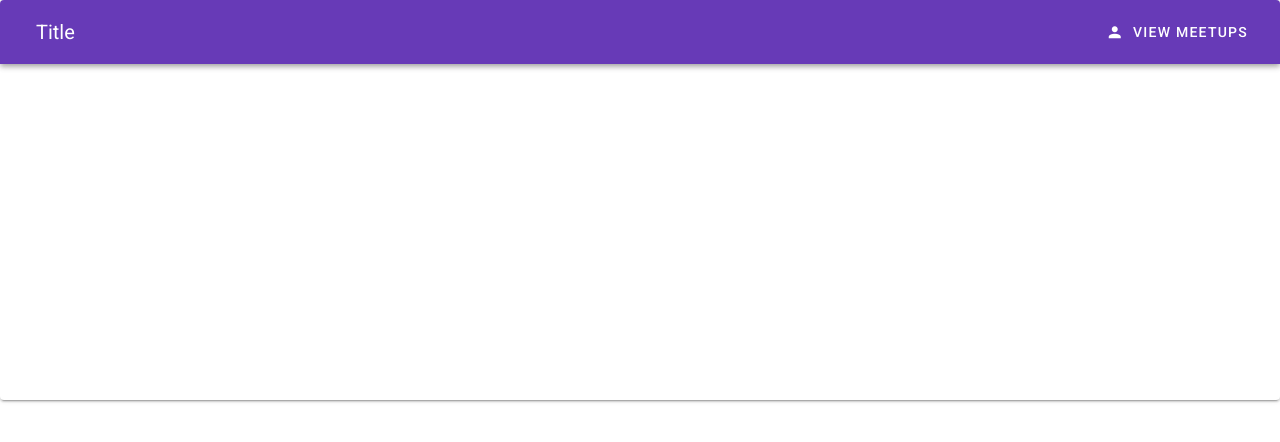
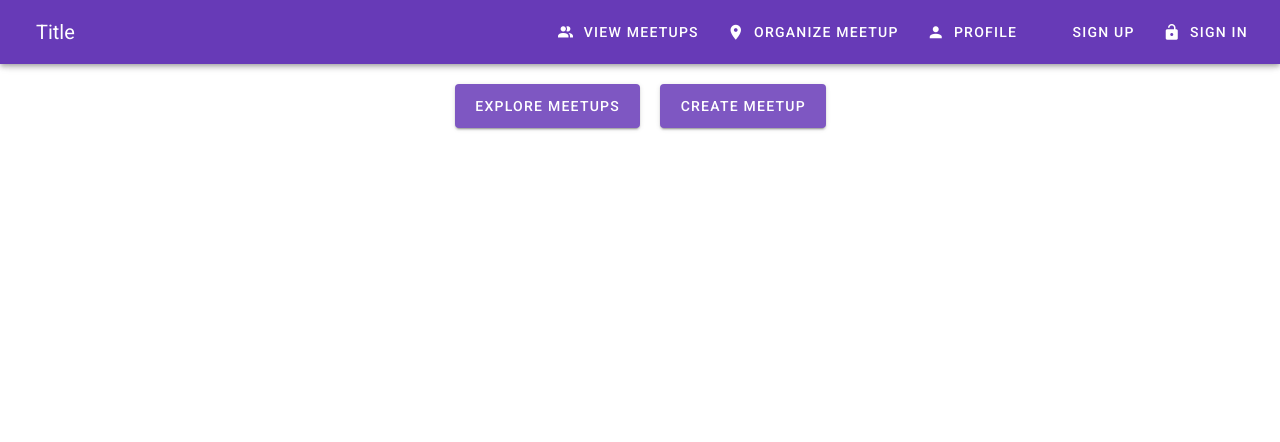
Before and after one commit to DenisPas/meetup-vue, a Vue app: page / in a window 1280 px wide. Shown: the top 442 px of the page. Built offline with nearby package versions, Linux system fonts and the light colour scheme.

Commit message:
add route

```diff
--- a/package.json
+++ b/package.json
@@ -10,11 +10,13 @@
   "dependencies": {
     "core-js": "^3.6.5",
     "vue": "^2.6.11",
+    "vue-router": "^3.5.1",
     "vuetify": "^2.4.0"
   },
   "devDependencies": {
     "@vue/cli-plugin-babel": "~4.5.0",
     "@vue/cli-plugin-eslint": "~4.5.0",
+    "@vue/cli-plugin-router": "^4.5.12",
     "@vue/cli-service": "~4.5.0",
     "babel-eslint": "^10.1.0",
     "eslint": "^6.7.2",
--- a/src/App.vue
+++ b/src/App.vue
@@ -1,56 +1,56 @@
 <template>
   <div id="app">
     <v-app id="inspire">
-      <v-card
-          height="400"
+      <div
       >
-        <v-app-bar
+        <v-toolbar
             color="deep-purple"
             dark
         >
           <v-app-bar-nav-icon class="hidden-sm-and-up" @click="drawer = true"></v-app-bar-nav-icon>
 
-          <v-toolbar-title>Title</v-toolbar-title>
+          <v-toolbar-title>
+          <router-link to="/" tag="span" style="cursor: pointer">
+            Title
+          </router-link>
+          </v-toolbar-title>
           <v-spacer>
           </v-spacer>
           <v-toolbar-items  class="hidden-xs-only">
-            <v-btn text>
-              <v-icon left>mdi-account</v-icon>
-              View Meetups
+            <v-btn text v-for="item in menuItems" :key="item.title"
+                   router :to="item.link">
+              <v-icon left>{{item.icon}}</v-icon>
+              {{item.title}}
             </v-btn>
           </v-toolbar-items>
-        </v-app-bar>
+        </v-toolbar>
 
         <v-navigation-drawer
             v-model="drawer"
             absolute
-            temporary
-        >
+            height="400"
+            temporary>
           <v-list
               nav
-              dense
-          >
+              dense>
             <v-list-item-group
                 v-model="group"
-                active-class="deep-purple--text text--accent-4"
-            >
-              <v-list-item>
+                active-class="deep-purple--text text--accent-4">
+              <v-list-item v-for="item in menuItems" :key="item.title" router :to="item.link">
                 <v-list-item-icon>
-                  <v-icon>mdi-home</v-icon>
+                  <v-icon>{{item.icon}}</v-icon>
                 </v-list-item-icon>
-                <v-list-item-title>Home</v-list-item-title>
-              </v-list-item>
-
-              <v-list-item>
-                <v-list-item-icon>
-                  <v-icon>mdi-account</v-icon>
-                </v-list-item-icon>
-                <v-list-item-title>Account</v-list-item-title>
+                <v-list-item-title>{{item.title}}</v-list-item-title>
               </v-list-item>
             </v-list-item-group>
           </v-list>
         </v-navigation-drawer>
-      </v-card>
+      </div>
+      <main>
+        <router-view>
+
+        </router-view>
+      </main>
     </v-app>
   </div>
 </template>
@@ -60,6 +60,13 @@ export default {
   data: () => ({
     drawer: false,
     group: null,
+    menuItems:[
+      {icon:'mdi-account-multiple', title:'View Meetups', link:'/meetups'},
+      {icon:'mdi-map-marker', title:'Organize Meetup', link:'/meetup/new'},
+      {icon:'mdi-account', title:'Profile', link:'/profile'},
+      {icon:'mdi-face', title:'Sign up', link:'/signin'},
+      {icon:'mdi-lock-open', title:'Sign in', link:'/signup'}
+    ]
   }),
 }
 </script>
--- /dev/null
+++ b/src/components/Home.vue
@@ -0,0 +1,22 @@
+<template>
+<v-container class="mt-2">
+  <v-row justify="center">
+    <v-col cols="12" sm="2" class="text-xs-center text-sm-right">
+      <v-btn class="primary"  large router to="/meetups">Explore Meetups</v-btn>
+    </v-col>
+    <v-col cols="12" sm="2" class="text-xs-center text-sm-right">
+      <v-btn class="primary" large router to="/meetup/new">Create Meetup</v-btn>
+    </v-col>
+  </v-row>
+</v-container>
+</template>
+
+<script>
+export default {
+  name: "Home"
+}
+</script>
+
+<style scoped>
+
+</style>
--- /dev/null
+++ b/src/components/Meetup/CreateMeetup.vue
@@ -0,0 +1,17 @@
+<template>
+  <div>
+    <p>
+      Create meetup
+    </p>
+  </div>
+</template>
+
+<script>
+export default {
+  name: "CreateMeetup"
+}
+</script>
+
+<style scoped>
+
+</style>
--- /dev/null
+++ b/src/components/Meetup/Meetups.vue
@@ -0,0 +1,17 @@
+<template>
+  <div>
+    <p>
+      Meetups page
+    </p>
+  </div>
+</template>
+
+<script>
+export default {
+  name: "Meetups"
+}
+</script>
+
+<style scoped>
+
+</style>
--- /dev/null
+++ b/src/components/User/Profile.vue
@@ -0,0 +1,17 @@
+<template>
+  <div>
+    <p>
+      The user page
+    </p>
+  </div>
+</template>
+
+<script>
+export default {
+  name: "Profile"
+}
+</script>
+
+<style scoped>
+
+</style>
--- /dev/null
+++ b/src/components/User/Signin.vue
@@ -0,0 +1,17 @@
+<template>
+  <div>
+    <p>
+      The SignIn page
+    </p>
+  </div>
+</template>
+
+<script>
+export default {
+  name: "Signin"
+}
+</script>
+
+<style scoped>
+
+</style>
--- /dev/null
+++ b/src/components/User/Signup.vue
@@ -0,0 +1,17 @@
+<template>
+  <div>
+    <p>
+      The SignUp page
+    </p>
+  </div>
+</template>
+
+<script>
+export default {
+  name: "Signin"
+}
+</script>
+
+<style scoped>
+
+</style>
--- a/src/main.js
+++ b/src/main.js
@@ -1,10 +1,12 @@
 import Vue from 'vue'
 import App from './App.vue'
 import vuetify from './plugins/vuetify';
+import router from './router'
 
 Vue.config.productionTip = false
 
 new Vue({
   vuetify,
+  router,
   render: h => h(App)
 }).$mount('#app')
--- a/src/plugins/vuetify.js
+++ b/src/plugins/vuetify.js
@@ -1,7 +1,15 @@
 import Vue from 'vue';
 import Vuetify from 'vuetify/lib/framework';
+import colors from 'vuetify/lib/util/colors'
 
 Vue.use(Vuetify);
 
 export default new Vuetify({
-});
+    theme: {
+        themes: {
+            light: {
+                primary: colors.deepPurple.lighten1,
+            },
+        },
+    },
+})
--- /dev/null
+++ b/src/router/index.js
@@ -0,0 +1,51 @@
+import Vue from 'vue'
+import VueRouter from 'vue-router'
+import Home from '@/components/Home'
+import Meetups from '@/components/Meetup/Meetups'
+import CreateMeetup from '@/components/Meetup/CreateMeetup'
+import Profile from '@/components/User/Profile'
+import Signin from '@/components/User/Signin'
+import Signup from '@/components/User/Signup'
+
+Vue.use(VueRouter)
+
+const routes = [
+  {
+    path: '/',
+    name: 'Home',
+    component: Home
+  },
+  {
+    path: '/meetups',
+    name: 'Meetups',
+    component: Meetups
+  },
+  {
+    path: '/meetup/new',
+    name: 'CreateMeetup',
+    component: CreateMeetup
+  },
+  {
+    path: '/profile',
+    name: 'Profile',
+    component: Profile
+  },
+  {
+    path: '/signin',
+    name: 'Signin',
+    component: Signin
+  },
+  {
+    path: '/signup',
+    name: 'Signup',
+    component: Signup
+  },
+]
+
+const router = new VueRouter({
+  mode: 'history',
+  base: process.env.BASE_URL,
+  routes
+})
+
+export default router
```
Also changed, not shown: src/components/HelloWorld.vue (deleted, +0 -23 lines), 1 other file (tests, documents, lock files or other folders).
